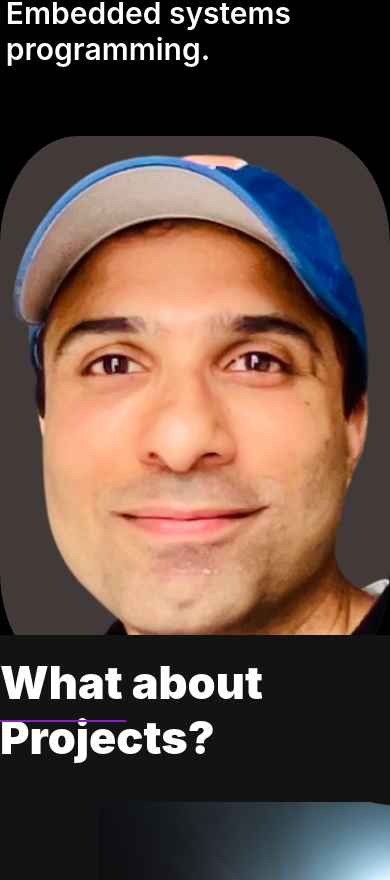
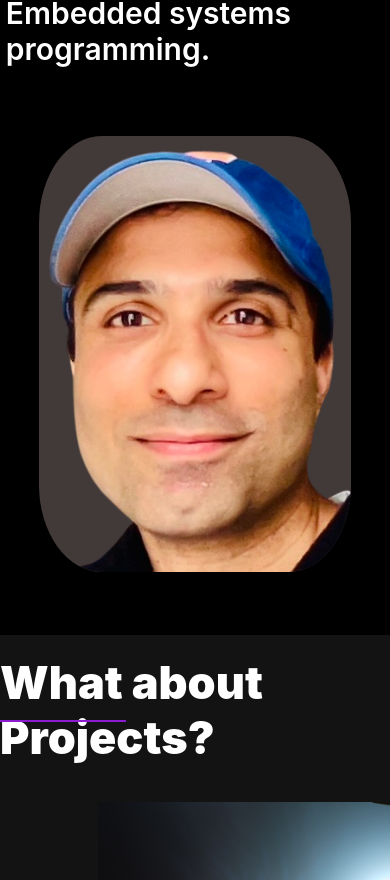
Before and after one commit to Anup-SoftwareDev/Portfolio-React, a React (Create React App) app: page / in a window 390 px wide. Shown: the part 1789-2669 px from the top of the page. Built offline with nearby package versions, Linux system fonts and the light colour scheme.

Commit message:
Even More responsive design for About me

```diff
--- a/src/components/About/About.module.css
+++ b/src/components/About/About.module.css
@@ -1,6 +1,7 @@
 .AboutMe{
     background-color: black;
     height: 100vh;
+    width: 100%;
 
 }
 
@@ -57,10 +58,12 @@
         align-items:center;
     }
     .AboutMe .Container .Photo {
-        width: 100vw;
+        width: 100%;
     }
     .AboutMe .Container .Photo .Me{
-       height: 800px
+        max-height: 700px;
+        height: 70%;
+        width: 70%;
     }
     .AboutMe .Container .Text{
         width: 100%;
@@ -73,8 +76,8 @@
 @media (max-width: 500px){
 
     .AboutMe .Container .Photo .Me{
-        height: 100%;
-        width: 100%;
+        height: 80%;
+        width: 80%;
      }
 
 }
--- a/src/components/Home/Home.module.css
+++ b/src/components/Home/Home.module.css
@@ -4,6 +4,7 @@
     height: 100vh;
     padding-top: 80px;
     position: relative;
+    width: 100%;
 }
 
 .Home .Container h1{
--- a/src/index.js
+++ b/src/index.js
@@ -1,5 +1,5 @@
 import React from 'react';
-import ReactDOM from 'react-dom';
+import ReactDOM from "react-dom/client";
 import App from './App';
 import './index.css';
 
```
